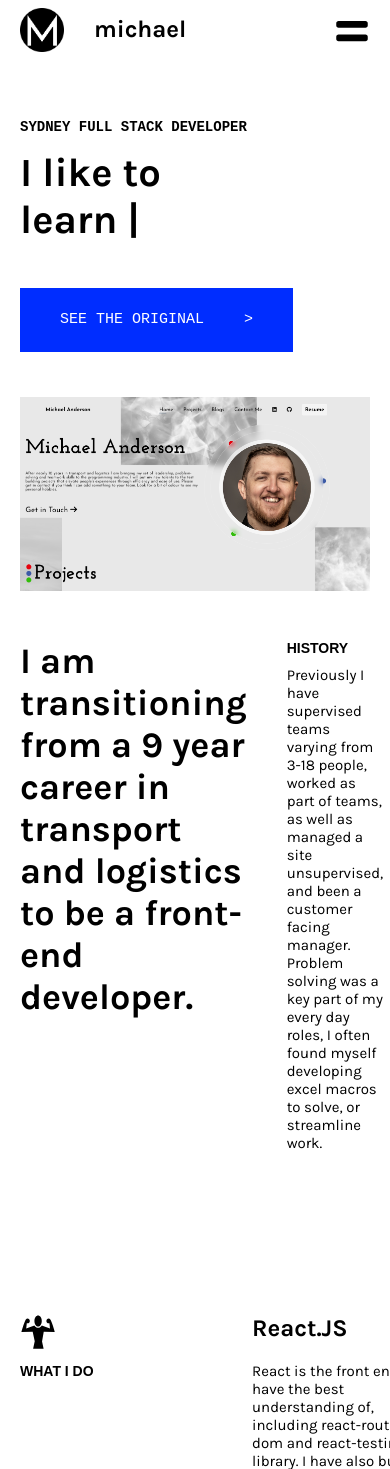
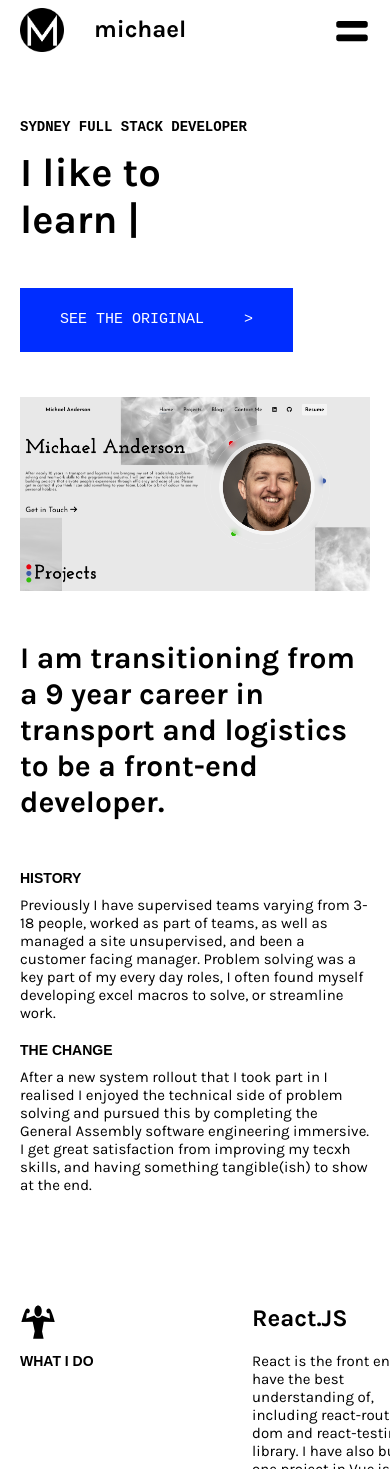
Before and after one commit to Manderson3568/WoolyMammoth, a React (Create React App) app: page / in a window 390 px wide. Shown: the top 1469 px of the page. Built offline with nearby package versions, Linux system fonts and the light colour scheme; a web font is replaced by a local one.

Commit message:
about me responsiveness added

```diff
--- a/src/components/aboutMe/AboutMe.jsx
+++ b/src/components/aboutMe/AboutMe.jsx
@@ -9,17 +9,19 @@ const AboutMe = () => {
         className="about"
         text="I am transitioning from a 9 year career in transport and logistics to be a front-end developer."
       />
+      <div className="iconCards">
         <IconCard
           className="about"
           heading="History"
           text="Previously I have supervised teams varying from 3-18 people, worked as part of teams, as well as managed a site unsupervised, and been a customer facing manager. Problem solving was a key part of my every day roles, I often found myself developing excel macros to solve, or streamline work. "
         />
         <IconCard
-        className="about last"
+          className="about"
           heading="The Change"
           text="After a new system rollout that I took part in I realised I enjoyed the technical side of problem solving and pursued this by completing the General Assembly software engineering immersive. I get great satisfaction from improving my tecxh skills, and having something tangible(ish) to show at the end."
         />
       </div>
+    </div>
   );
 };
 export default AboutMe;
--- a/src/components/aboutMe/AboutMeStyles.css
+++ b/src/components/aboutMe/AboutMeStyles.css
@@ -8,12 +8,15 @@
 .aboutMe h2.about {
   padding-right: 40px;
   margin: 0;
+  max-width: 50%;
 }
-.aboutMe div.last {
-  padding-left: 20px;
+.iconCards {
+  display: flex;
+  justify-content: space-between;
+  width: 50%;
 }
 .aboutMe div.about {
-  max-width: 285px;
+  width: 48%;
 }
 .aboutMe p {
   font-family: "karla", sans-serif;
@@ -24,3 +27,39 @@
   margin: 0;
   padding-bottom: 10px;
 }
+
+@media only screen and (max-width: 1025px) {
+  .aboutMe {
+    display: block;
+  }
+  .aboutMe h2.about {
+    width: 100%;
+    max-width: none;
+    padding-bottom: 50px;
+    padding-right: 75px;
+    box-sizing: border-box;
+  }
+  .aboutMe div.about {
+    width: 47%;
+    max-width: none;
+  }
+  .iconCards {
+    justify-content: space-between;
+    width: 100%;
+  }
+}
+@media only screen and (max-width: 768px) {
+  .aboutMe h2.about {
+    font-size: 30px;
+    padding-right: 0;
+  }
+}
+
+@media only screen and (max-width: 768px) {
+  .aboutMe div.about {
+    width: 100%;
+  }
+  .iconCards {
+    flex-wrap: wrap;
+  }
+}
```
Lines whose indentation alone changed are shown as unchanged.
